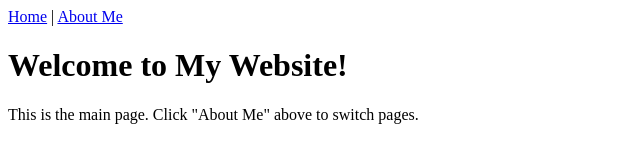
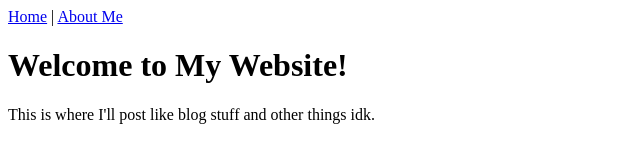
Before and after one commit to TheRaiderVR/raider-website, a plain HTML site: page index.html in a window 1280 px wide. Shown: the full height of the page, 0-640 px from the left. Drawn offline with Linux system fonts and the light colour scheme.

Commit message:
Change title and update homepage content
Updated the title and main content of the homepage.

```diff
--- a/index.html
+++ b/index.html
@@ -3,7 +3,7 @@
 <head>
     <meta charset="UTF-8">
     <meta name="viewport" content="width=device-width, initial-scale=1.0">
-    <title>My Awesome Homepage</title>
+    <title>Raider Website</title>
 </head>
 <body>
     <nav>
@@ -12,6 +12,6 @@
     </nav>
 
     <h1>Welcome to My Website!</h1>
-    <p>This is the main page. Click "About Me" above to switch pages.</p>
+    <p>This is where I'll post like blog stuff and other things idk.</p>
 </body>
 </html>
```
